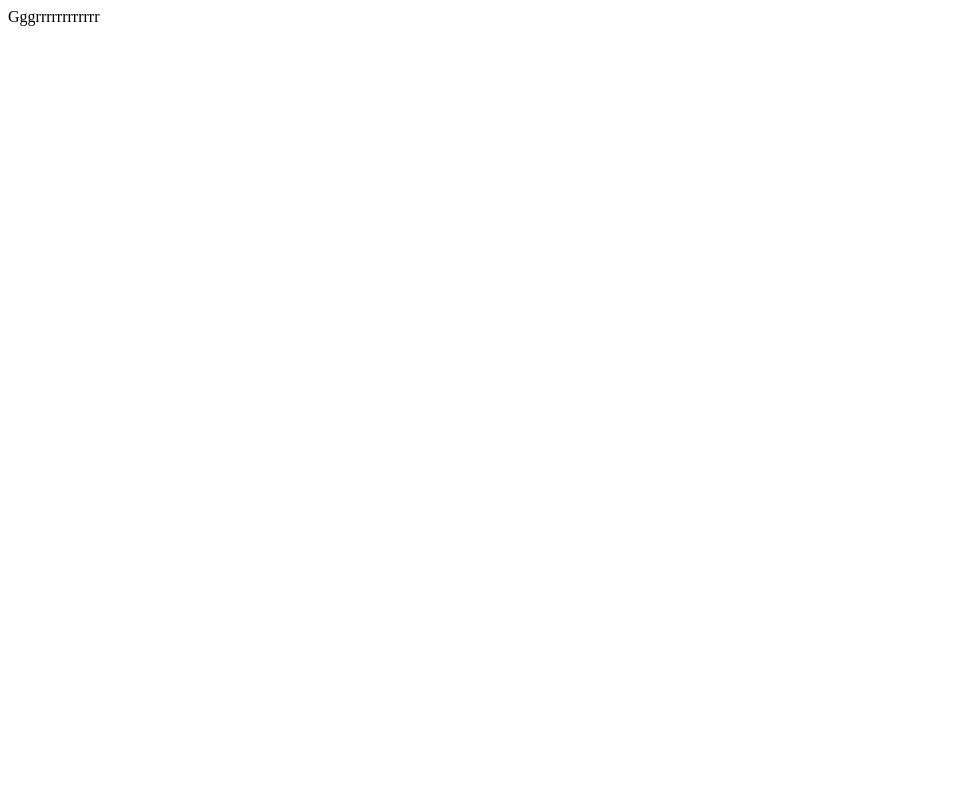
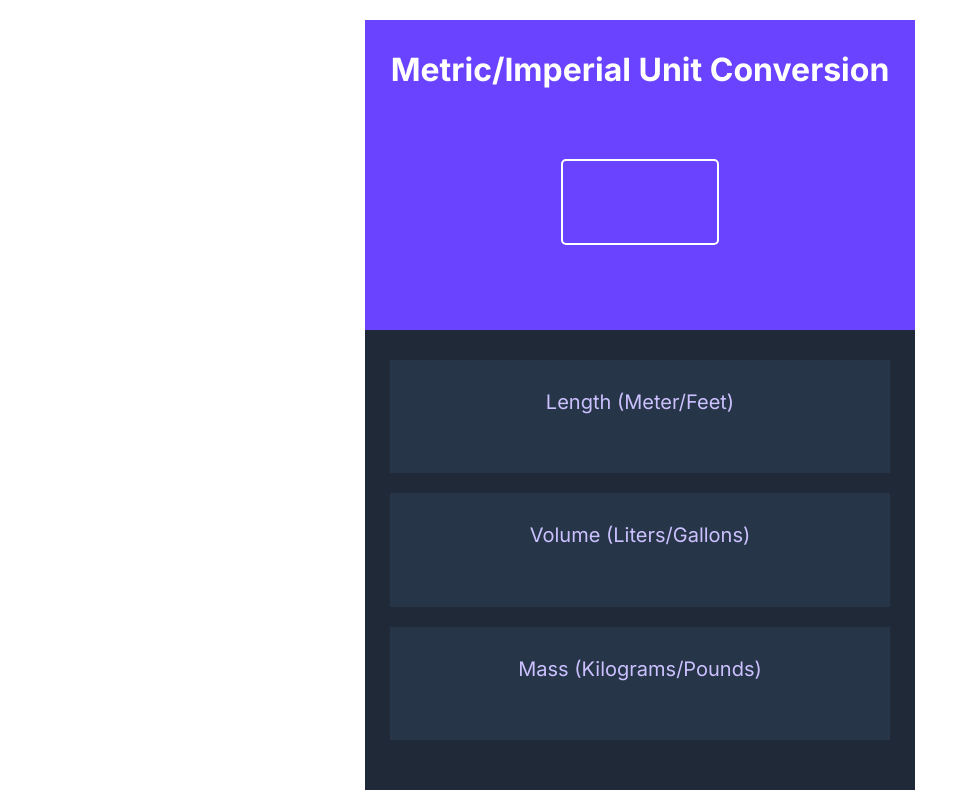
Before and after one commit to Jibs007/unit-converter, a plain HTML site: page index.html in a window 1280 px wide. Shown: the whole page, without its empty margins (0-970 px from the left). Drawn offline with Linux system fonts and the light colour scheme.

Commit message:
User interface done

```diff
--- a/index.html
+++ b/index.html
@@ -3,8 +3,33 @@
   <head>
     <title>Unit Converter</title>
     <link rel="stylesheet" href="styles.css" />
+    <link rel="preconnect" href="https://fonts.googleapis.com" />
+    <link rel="preconnect" href="https://fonts.gstatic.com" crossorigin />
+    <link
+      href="https://fonts.googleapis.com/css2?family=Inter:ital,opsz,wght@0,14..32,100..900;1,14..32,100..900&display=swap"
+      rel="stylesheet"
+    />
   </head>
   <body>
-    <div>Gggrrrrrrrrrrrr</div>
+    <div id="container">
+      <div id="header">
+        <h1 id="title">Metric/Imperial Unit Conversion</h1>
+        <input type="number" id="num-input" />
+      </div>
+      <div id="unit-area">
+        <div class="unit" id="length">
+          Length (Meter/Feet)
+          <p id="length-output"></p>
+        </div>
+        <div class="unit" id="volume">
+          Volume (Liters/Gallons)
+          <p id="volume-output"></p>
+        </div>
+        <div class="unit" id="mass">
+          Mass (Kilograms/Pounds)
+          <p id="mass-output"></p>
+        </div>
+      </div>
+    </div>
   </body>
 </html>
--- a/styles.css
+++ b/styles.css
@@ -0,0 +1,66 @@
+input[type="number"]::-webkit-outer-spin-button,
+input[type="number"]::-webkit-inner-spin-button {
+  -webkit-appearance: none;
+  margin: 0;
+}
+
+body {
+  font-family: "Inter", sans-serif;
+  color: white;
+}
+
+#container {
+  width: 550px;
+  height: 730px;
+  margin: 20px auto;
+}
+
+#header {
+  width: 100%;
+  height: 280px;
+  background-color: #6943ff;
+  padding-top: 30px;
+}
+
+#title {
+  display: flex;
+  justify-content: center;
+  margin: 0;
+}
+
+#num-input {
+  display: flex;
+  justify-content: center;
+  margin: 70px auto;
+  width: 150px;
+  height: 80px;
+  background-color: #6943ff;
+  border: 2px solid white;
+  border-radius: 5px;
+  color: white;
+  font-size: 50px;
+  text-align: center;
+}
+
+#unit-area {
+  width: 100%;
+  height: 400px;
+  background-color: #1f2937;
+  padding: 30px 0;
+  display: flex;
+  flex-direction: column;
+  justify-content: space-around;
+}
+
+.unit {
+  width: 500px;
+  height: 100px;
+  background-color: #273549;
+  margin-bottom: 20px;
+  margin-left: auto;
+  margin-right: auto;
+  text-align: center;
+  color: #ccc1ff;
+  font-size: 20px;
+  padding: 30px 0;
+}
```
